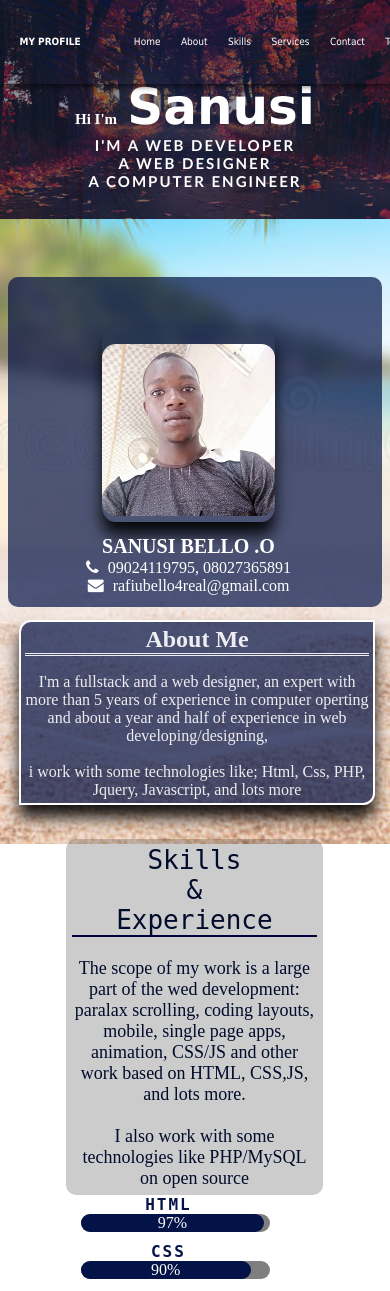
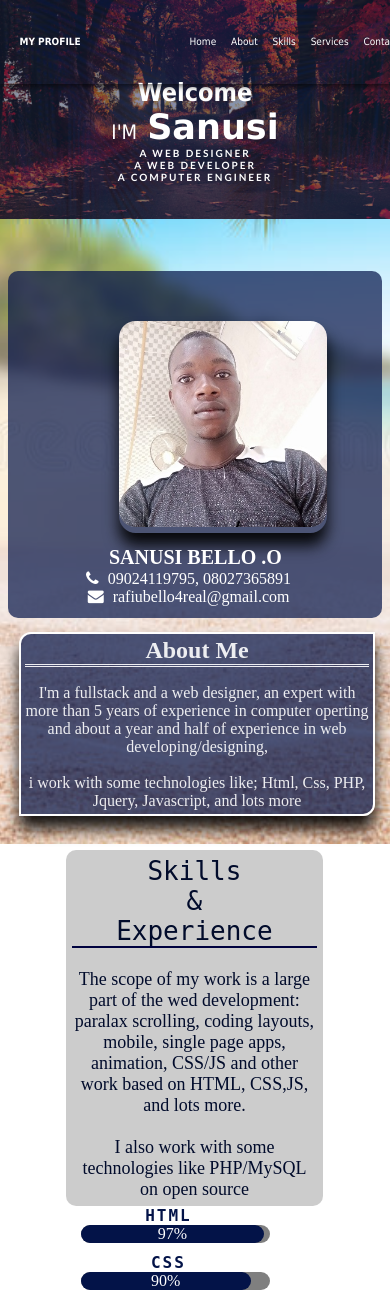
Before and after one commit to TunarshBee/my-portfolio-, a PHP site: page / in a window 390 px wide. Shown: the top 1291 px of the page. Run offline with PHP 8.4, Linux system fonts and the light colour scheme.

Commit message:
welcome edition

```diff
--- a/index.html
+++ b/index.html
@@ -22,17 +22,17 @@
                       <li><a href="#skills" class="links">Skills</a></li>
                       <li><a href="#service" class="links">Services</a></li>
                       <li><a href="#contact" class="links">Contact</a></li>
-                      <li><a href="" class="links">Testimonials</a></li>
+                      <!-- <li><a href="" class="links">Testimonials</a></li> -->
                    </ul>
                </div>
             </nav>
           </div>
             <div id="home">
                 <div id="intro1">
-                    <h2 id="homeIntro">Hi I'm<span id="myName">Sanusi</span></h2>
+                    <h2 id="homeIntro"> <center id="welcome">Welcome</center> <h3 id="im">I'm</h3><span id="myName">Sanusi</span></h2>
                     <p id="task">
-                        I'm a web developer <br>
                         A web designer <br>
+                        A web developer <br>
                         A computer engineer <br>
                     </p>
                 </div>
@@ -250,7 +250,7 @@
            const nav = document.querySelector('.nav');
            window.onscroll = function () {
                var top = window.scrollY;
-               if (top >= 70) {
+               if (top >= 20) {
                     nav.classList.add('scrolled')
                }
                else{
--- a/myPortfolio.css
+++ b/myPortfolio.css
@@ -5,7 +5,15 @@
     font-family: baloo;
 }
 
-body{
+#welcome{
+    margin: 0;
+    font-family: Tahoma;
+    font-size: 90px;
+    padding: 0%;
+}
+
+#im{
+    display: inline;
 }
 
 #bg{
@@ -32,6 +40,7 @@ body{
 #myName{
     margin-left: 10px;
     font-size: 110px;
+    margin-top: 0%;
     font-family:Verdana, Geneva, Tahoma, sans-serif;
 }
 
@@ -154,7 +163,7 @@ nav.scrolled{
 #navList{
     display: inline-flex;
     /* float: right; */
-    padding-right: 10%;
+    padding-left: 15%;
     list-style: none;
     line-height: 10vh;
 }
@@ -498,8 +507,20 @@ fieldset{
     #myName{
         margin-left: 10px;
 
-        font-size: 50px;
+        font-size: 35px;
         font-family:Verdana, Geneva, Tahoma, sans-serif;
+    }
+
+    #im{
+        text-transform: uppercase;
+        font: 20px Tahoma;
+    }
+
+    #welcome{
+        margin: 0;
+        font-family: Tahoma;
+        font-size: 25px;
+        padding: 0%;
     }
 
     #intro1{
@@ -509,7 +530,7 @@ fieldset{
     }
 
     #task{
-        font-size: 15px;
+        font-size: 10px;
     }
 
     #about{
@@ -518,24 +539,25 @@ fieldset{
         background-color: rgba(3, 19, 72, .7);
         padding-top: 2%;
         margin: 2%;
-
+        /* text-align: center; */
     }
 
     #intr #img{
-        margin-left: 25%;
-        width: 50%;
-        padding-top: 5%;
-        height: 50%;
+        margin-left: 20%;
+        justify-self: center;
+        width: 60%;
+        /* padding-top: 5%; */
+        height: 60%;
     }
 
     #img img{
         width:100%;
-        height: 100%;
+        height: 150%;
     }
 
     #name{
         font-size:20px;
-        margin-left: 25%;
+        margin-left: 27%;
     }
 
     /* #navLIst{
@@ -631,13 +653,15 @@ fieldset{
 
     .social{
         list-style-type: none;
-        margin-left: 30%;
+        margin-left: 20%;
         display: inline-flex;
     }
 
     #aboutDiv{
         display: inline-block;
         margin-top:2%;
+        /* text-align: center; */
+        /* margin-left: 22%; */
     }
     #aboutDiv1{
         display: block;
@@ -662,7 +686,7 @@ fieldset{
     #navList{
         /* display: block; */
         /* float: right; */
-        padding:0 10%;
+        padding-left:25%;
         list-style: none;
         font-size: 10px;
         line-height: 10vh;
@@ -708,14 +732,14 @@ fieldset{
     legend{
         text-transform: uppercase;
         text-align: center;
-        padding: .5%;
+        /* padding: %; */
         font-size: 16px;
     }
 
     [type='submit']{
         margin: 2% 35% 4% 35% ;
         /* letter-spacing: 1px; */
-        padding: 3%;
+        /* padding: 3%; */
         font-size: 10px;
     }
 }
```
